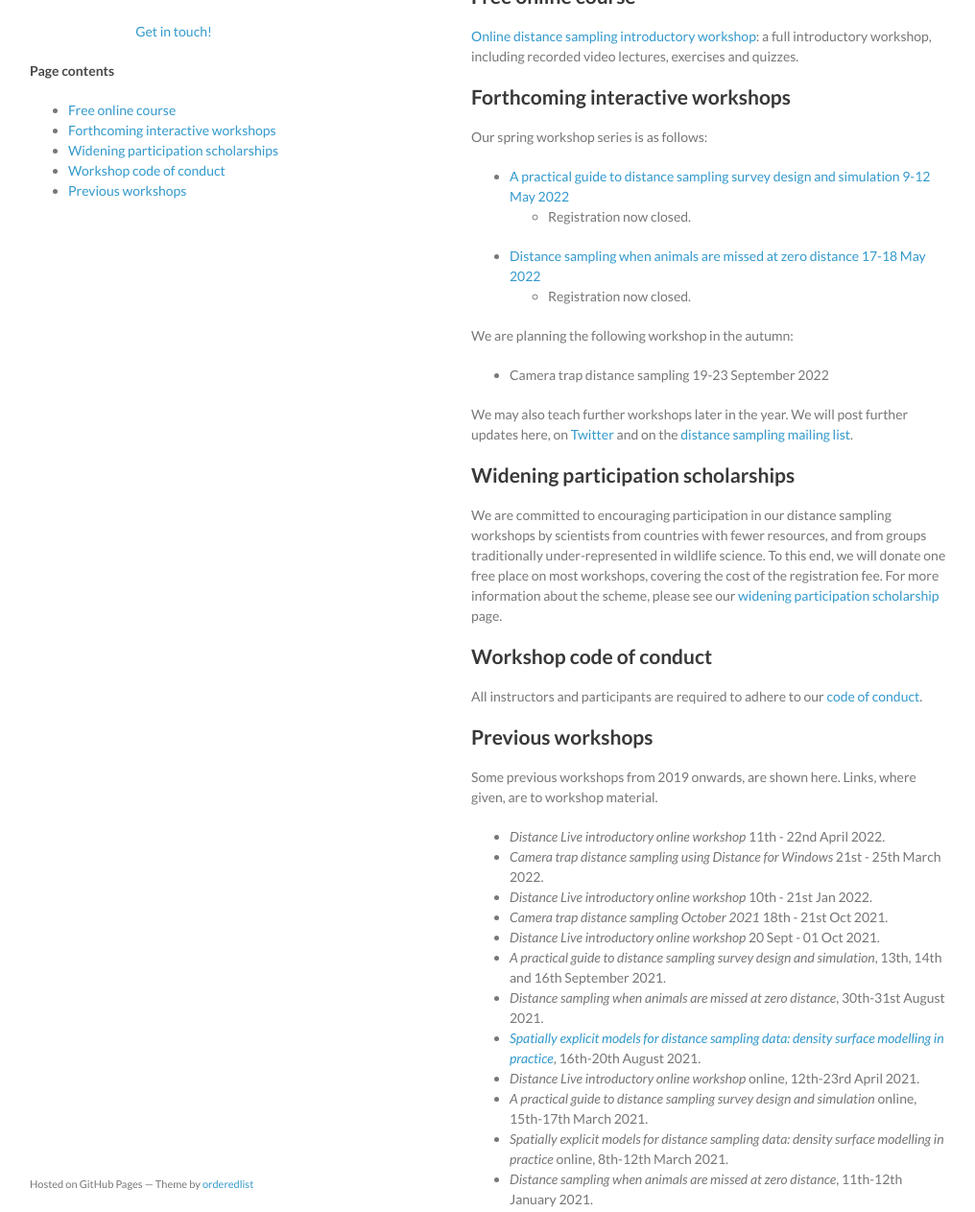
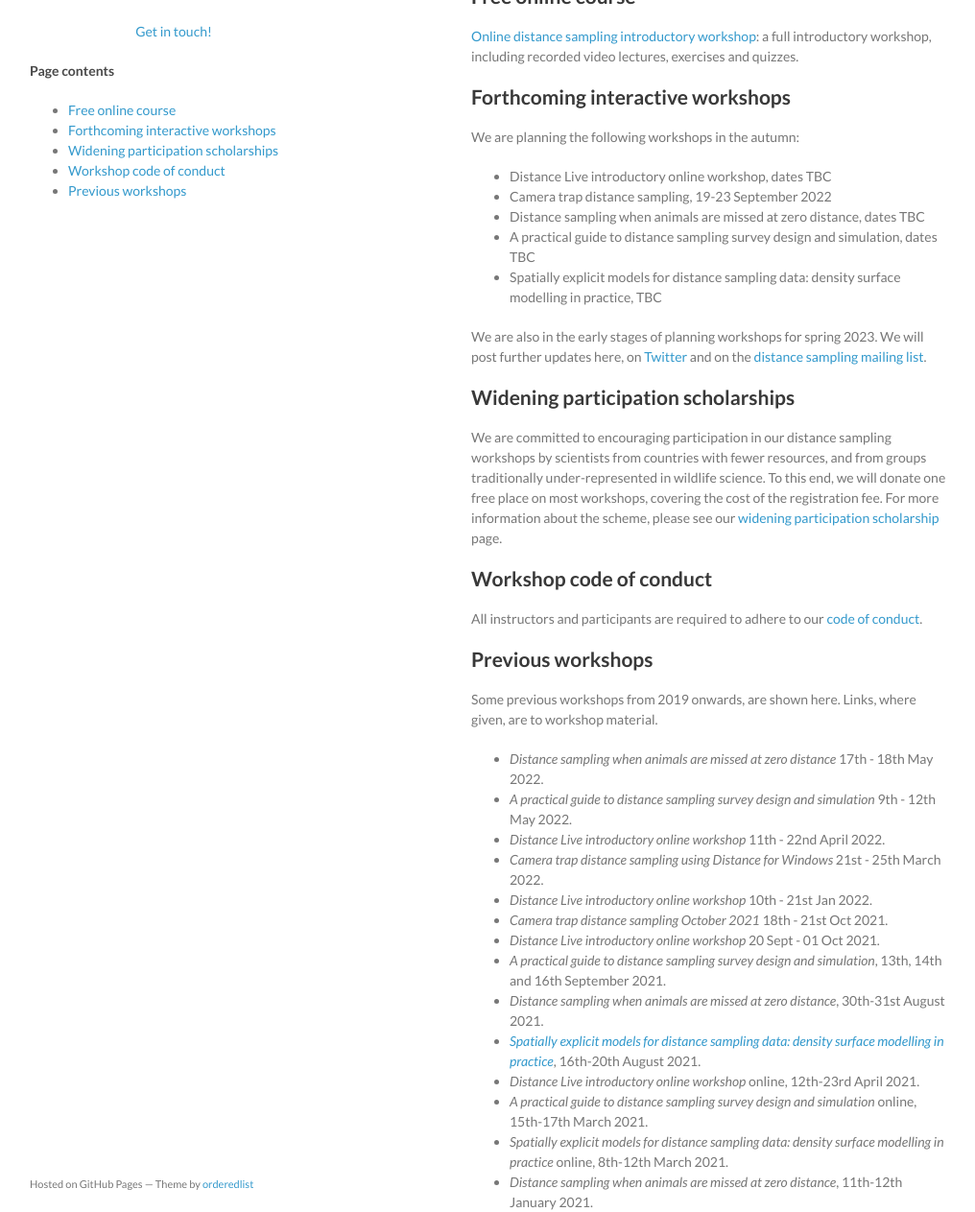
Before and after one commit to distanceworkshops/distanceworkshops.github.io, a Jekyll site: the page built from index.md, in a window 1280 px wide and 1400 px high, cut to the strip 137-1400 px from the top of the window. Shown: the whole strip at 96% size, without its empty margins (129-1145 px from the left). Built offline with Jekyll 4.4.1, drawn with Linux system fonts in a browser that asks for light colours.

Commit message:
Archived past workshops, some info about new ones

```diff
--- a/index.md
+++ b/index.md
@@ -13,19 +13,15 @@ Here you can find content for distance sampling workshops including slides, exer
 
 ## Forthcoming interactive workshops
 
-Our spring workshop series is as follows:
+We are planning the following workshops in the autumn:
 
-- [A practical guide to distance sampling survey design and simulation 9-12 May 2022](https://workshops.distancesampling.org/design-may-2022.html)
-  - Registration now closed.
+- Distance Live introductory online workshop, dates TBC
+- Camera trap distance sampling, 19-23 September 2022
+- Distance sampling when animals are missed at zero distance, dates TBC
+- A practical guide to distance sampling survey design and simulation, dates TBC
+- Spatially explicit models for distance sampling data: density surface modelling in practice, TBC
 
-- [Distance sampling when animals are missed at zero distance 17-18 May 2022](https://workshops.distancesampling.org/mrds-may-2022.html)
-  - Registration now closed.
-
-We are planning the following workshop in the autumn:
-
-- Camera trap distance sampling 19-23 September 2022
-
-We may also teach further workshops later in the year.  We will post further updates here, on [Twitter](http://twitter.com/distancesamp) and on the [distance sampling mailing list](https://groups.google.com/forum/#!forum/distance-sampling).
+We are also in the early stages of planning workshops for spring 2023.  We will post further updates here, on [Twitter](http://twitter.com/distancesamp) and on the [distance sampling mailing list](https://groups.google.com/forum/#!forum/distance-sampling).
 
 ## Widening participation scholarships
 
@@ -39,6 +35,8 @@ All instructors and participants are required to adhere to our [code of conduct]
 
 Some previous workshops from 2019 onwards, are shown here. Links, where given, are to workshop material.
 
+- *Distance sampling when animals are missed at zero distance* 17th - 18th May 2022.
+- *A practical guide to distance sampling survey design and simulation* 9th - 12th May 2022.
 - *Distance Live introductory online workshop* 11th - 22nd April 2022.
 - *Camera trap distance sampling using Distance for Windows* 21st - 25th March 2022.
 - *Distance Live introductory online workshop* 10th - 21st Jan 2022.
```
